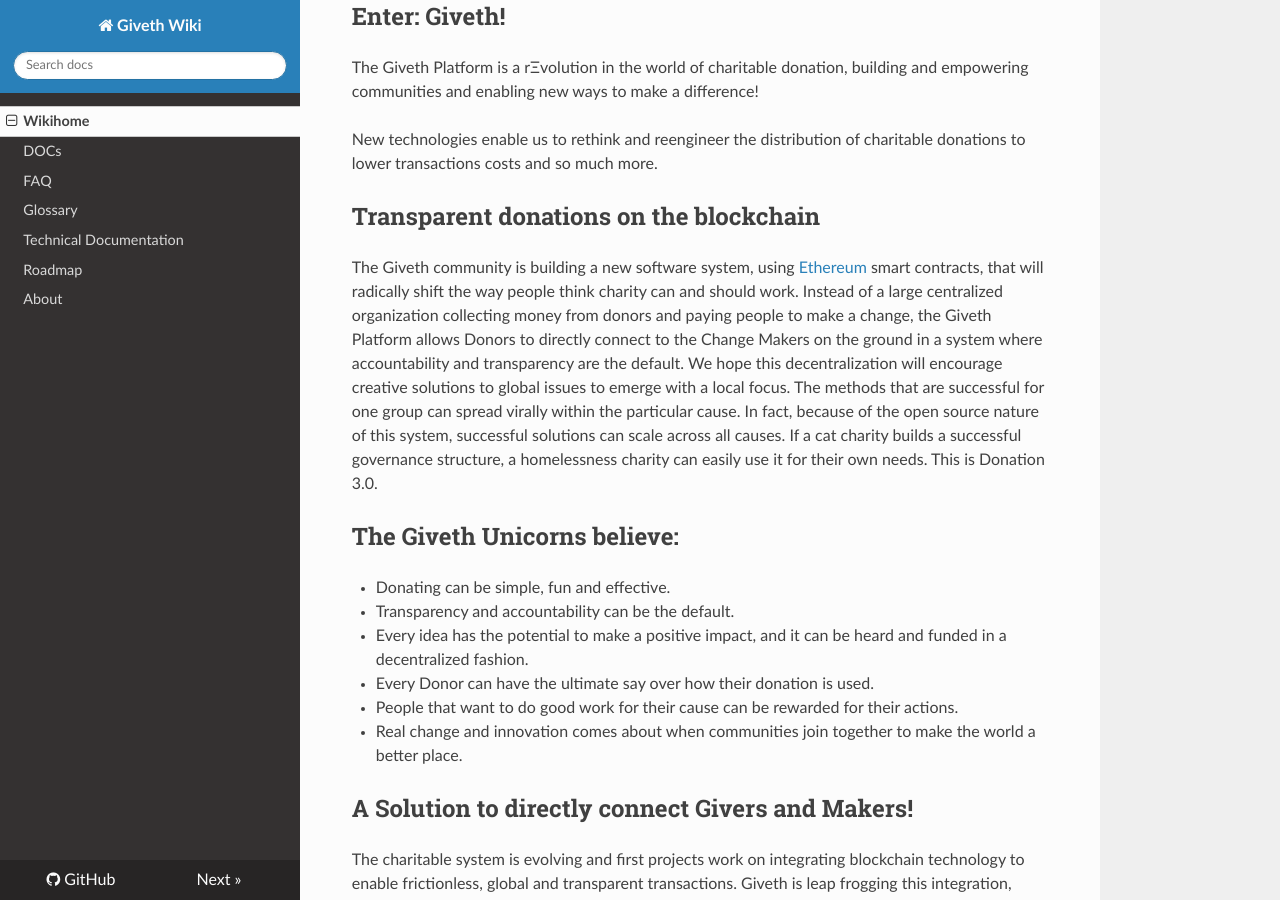
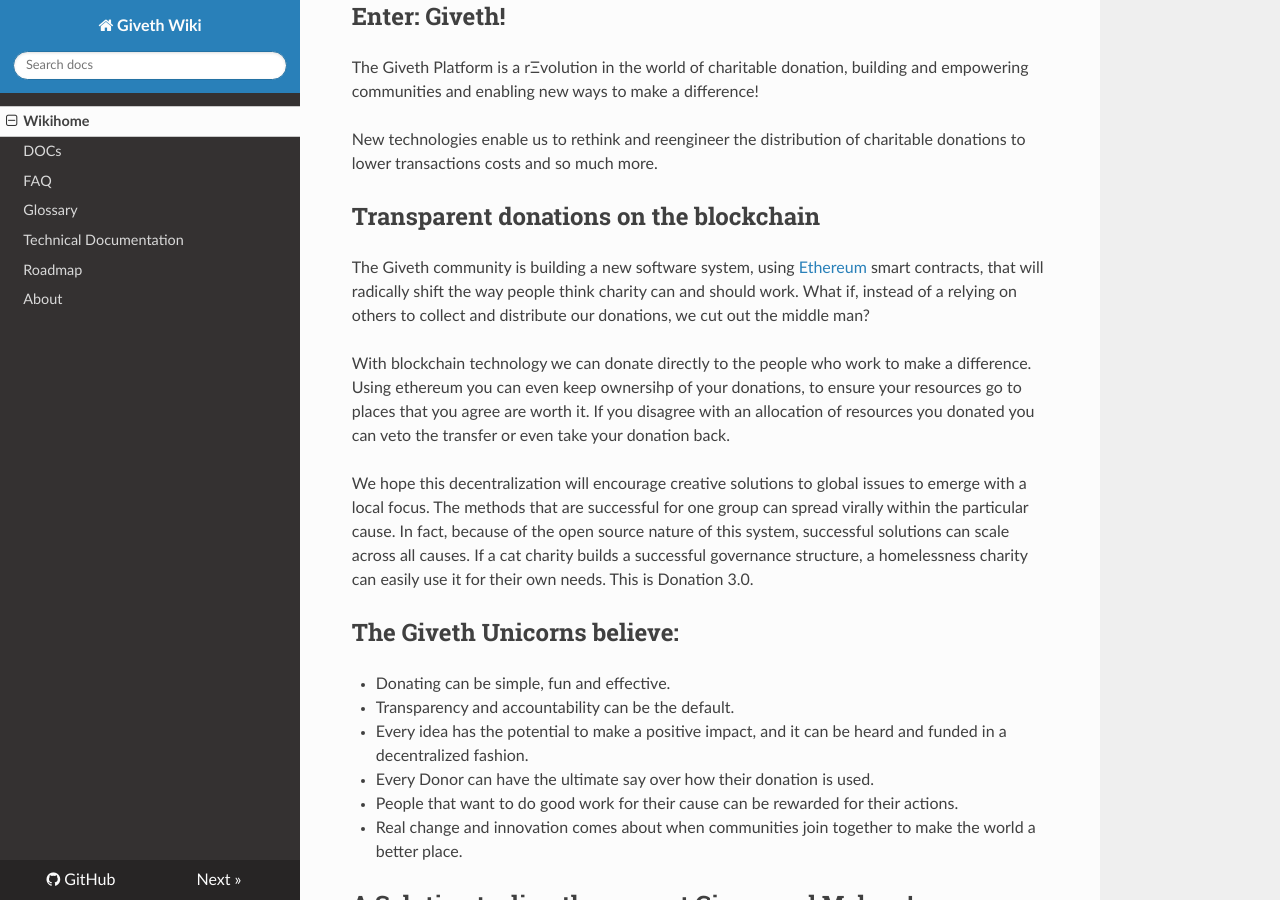
Before and after one commit to Giveth/giveth-wiki, an MkDocs documentation site: the page built from wiki/index.md, in a window 1280 px wide and 900 px high, scrolled down 552 px. Built offline with MkDocs 1.6.1, drawn with Linux system fonts in a browser that asks for light colours; nearby versions of some CDN libraries; old or Windows-style settings are respelled for this version of MkDocs.

Commit message:
clearer phrasing

```diff
--- a/wiki/index.md
+++ b/wiki/index.md
@@ -26,7 +26,10 @@ New technologies enable us to rethink and reengineer the distribution of charita
 ## Transparent donations on the blockchain
 ##
 
-The Giveth community is building a new software system, using [Ethereum](https://www.ethereum.org/) smart contracts, that will radically shift the way people think charity can and should work. Instead of a large centralized organization collecting money from donors and paying people to make a change, the Giveth Platform allows Donors to directly connect to the Change Makers on the ground in a system where accountability and transparency are the default.
+The Giveth community is building a new software system, using [Ethereum](https://www.ethereum.org/) smart contracts, that will radically shift the way people think charity can and should work. What if, instead of a relying on others to collect and distribute our donations, we cut out the middle man?
+
+With blockchain technology we can donate directly to the people who work to make a difference. Using ethereum you can even keep ownersihp of your donations, to ensure your resources go to places that you agree are worth it. If you disagree with an allocation of resources you donated you can veto the transfer or even take your donation back.
+
 We hope this decentralization will encourage creative solutions to global issues to emerge with a local focus. The methods that are successful for one group can spread virally within the particular cause. In fact, because of the open source nature of this system, successful solutions can scale across all causes. If a cat charity builds a successful governance structure, a homelessness charity can easily use it for their own needs. This is Donation 3.0.
 
 ## The Giveth Unicorns believe:
```
